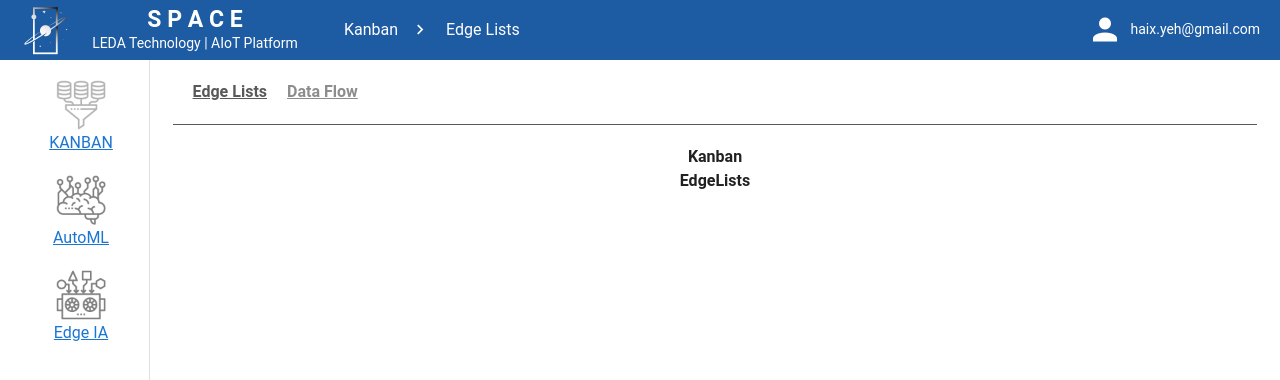
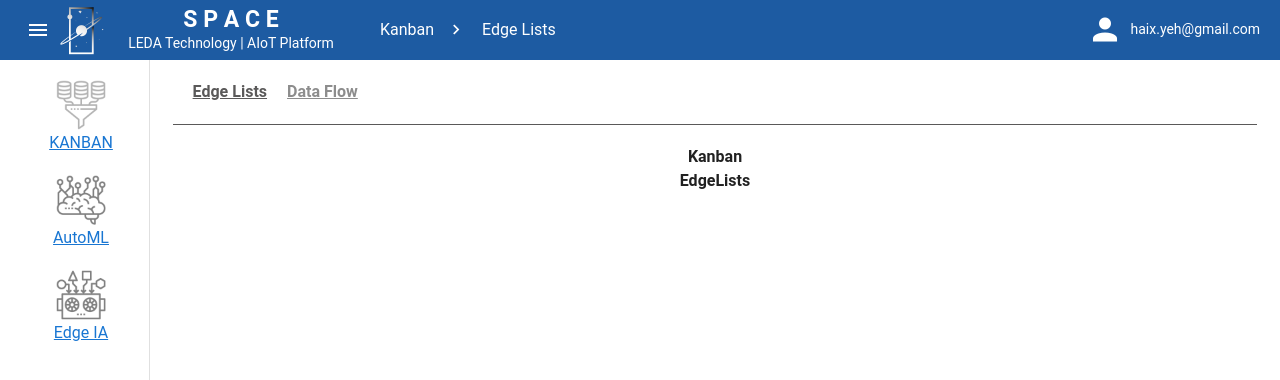
Before and after one commit to cloud-grazing/vue, a Vue app in the folder main/: page /edgeLists in a window 1280 px wide. Shown: the top 380 px of the page. Built offline with nearby package versions, Linux system fonts and the light colour scheme.

Commit message:
[修改]調整RWD樣式

```diff
--- a/main/src/components/Header.vue
+++ b/main/src/components/Header.vue
@@ -1,22 +1,25 @@
 <template>
     <v-system-bar app height="60" class="header">
+        <v-app-bar-nav-icon @click="controlDrawer" />
         <img src="@/assets/logo.png" alt="" width="50" />
         <div class="company">
             <span class="first">S P A C E</span>
-            <span class="second">LEDA Technology | AIoT Platform</span>
+            <span v-if="handelHeaderHide" class="second">LEDA Technology | AIoT Platform</span>
         </div>
-        <v-breadcrumbs :items="breadcrumbs" class="bread" activeClass="bread-active">
+        <template v-if="login">
+            <v-breadcrumbs v-if="handelHeaderHide" :items="breadcrumbs" class="bread" activeClass="bread-active">
                 <template v-slot:divider>
                     <v-icon>mdi-chevron-right</v-icon>
                 </template>
             </v-breadcrumbs>
             <v-spacer />
             <div class="user">
-            <v-icon large color="while">
+                <v-icon v-if="handelHeaderHide" large color="while">
                     mdi-account
                 </v-icon>
                 haix.yeh@gmail.com
             </div>
+        </template>
     </v-system-bar>
 </template>
 
@@ -25,11 +28,21 @@
 export default {
     name: 'Home',
     components: {
-
+    },
+    props: {
+        login: {
+            type: Boolean,
+            require: false,
+            default: () => false
+        },
+        drawer: {
+            type: Boolean,
+            require: false,
+            default: () => true
+        }
     },
     data() {
         return {
-            drawer: null,
             breadcrumbs: [
                 {
                     text: 'test',
@@ -39,14 +52,31 @@ export default {
             ]
         };
     },
+    computed: {
+        handelHeaderHide() {
+            return this.headelHide(this.$vuetify.breakpoint.name);
+        }
+    },
     watch: {
         $route(route) {
             console.log(route.matched, 'onWatch');
             this.routerBread(route);
+        },
+        $vuetify: {
+            breakpoint: {
+                handler(breakpoint) {
+                    this.handelHeaderHide = this.headelHide(breakpoint);
+                },
+                deep: true,
+                immediate: true
+            }
+
+        },
+        drawer(val) {
+            console.log(val, 'onEvent');
         }
     },
     created() {
-        // console.log(this.$route.matched, 'fished router');
         this.routerBread(this.$route);
     },
     methods: {
@@ -68,6 +98,31 @@ export default {
                     });
                 });
             }
+        },
+        headelHide(breakpointName) {
+            let show = true;
+            // switch (breakpointName) {
+            //     case 'xs': return 220;
+            //     case 'sm': return 400;
+            //     case 'md': return 500;
+            //     case 'lg': return 600;
+            //     case 'xl': return 800;
+            // }
+            switch (breakpointName) {
+                case 'lg':
+                    show = true;
+                    break;
+                case 'xl':
+                    show = true;
+                    break;
+                default:
+                    show = false;
+                    break;
+            }
+            return show;
+        },
+        controlDrawer() {
+            this.$emit('controlDrawer', !this.drawer);
         }
     }
 };
@@ -79,7 +134,7 @@ export default {
     background: #1d5ba2;
     color: #FFF;
     .company {
-        width: 250px;
+        max-width: 250px;
         .first,
         .second {
             display: inline-block;
--- a/main/src/views/Login/Main.vue
+++ b/main/src/views/Login/Main.vue
@@ -1,34 +1,46 @@
 <template>
-    <div class="hello">
-        <h1>{{ msg2 }}</h1>
-    </div>
+    <v-app id="inspire">
+        <Header :login="false" />
+        <v-main>
+            <router-view />
+        </v-main>
+    </v-app>
 </template>
 
 <script>
+import { mapState } from 'vuex';
+
 export default {
-    name: 'Login',
+    name: 'Main',
+    components: {
+        Header: () => import('@/components/Header')
+    },
     data() {
         return {
-            msg2: 'Login'
+            drawer: null,
+            breadcrumbs: [
+                {
+                    text: 'test',
+                    disabled: false,
+                    href: 'test'
+                }
+            ]
         };
+    },
+    computed: {
+        ...mapState([
+            'Data'
+        ])
+    },
+    watch: {
+    },
+    created() {
+    },
+    methods: {
     }
 };
 </script>
 
-<!-- Add "scoped" attribute to limit CSS to this component only -->
-<style scoped lang="scss">
-h3 {
-  margin: 40px 0 0;
-}
-ul {
-  list-style-type: none;
-  padding: 0;
-}
-li {
-  display: inline-block;
-  margin: 0 10px;
-}
-a {
-  color: #42b983;
-}
+<style lang="scss">
 </style>
+<style src="@/css/common.scss" lang="scss"></style>
--- a/main/src/views/Main/Main.vue
+++ b/main/src/views/Main/Main.vue
@@ -1,7 +1,7 @@
 <template>
     <v-app id="inspire">
-        <Header />
-        <MainNav />
+        <Header :login="true" :drawer="drawer" @controlDrawer="controlDrawer" />
+        <MainNav :drawer="drawer" @controlDrawer="controlDrawer" />
         <v-main>
             <SubNav />
             <router-view />
@@ -11,19 +11,17 @@
 
 <script>
 import { mapState } from 'vuex';
-// import Header from '@/components/Header';
-import SubNav from './components/SubNav.vue';
 
 export default {
     name: 'Main',
     components: {
-        SubNav,
+        SubNav: () => import('./components/SubNav.vue'),
         Header: () => import('@/components/Header'),
         MainNav: () => import('./components/MainNav.vue')
     },
     data() {
         return {
-            drawer: null,
+            drawer: true,
             breadcrumbs: [
                 {
                     text: 'test',
@@ -43,45 +41,13 @@ export default {
     created() {
     },
     methods: {
+        controlDrawer(val) {
+            this.drawer = val;
+        }
     }
 };
 </script>
 
 <style lang="scss">
-#nav {
-  a {
-    display: block;
-    font-weight: bold;
-    color: rgb(141, 141, 141);
-
-    &.router-link-exact-active {
-      color: rgb(218, 88, 79);
-    }
-  }
-}
-
-.main .el-header {
-  background-color: #B3C0D1;
-  color: var(--el-text-color-primary);
-  text-align: center;
-  line-height: 60px;
-  height: 100px;
-  overflow: hidden;
-}
-.main .el-container {
-  height: calc(100vh - 100px);
-}
-.main .el-aside {
-  background-color: #d3dce6;
-  text-align: center;
-  overflow-y: auto;
-}
-
-.el-main {
-  background-color: #E9EEF3;
-  text-align: center;
-  overflow-y: auto;
-}
-
 </style>
 <style src="@/css/common.scss" lang="scss"></style>
--- a/main/src/views/Main/components/MainNav.vue
+++ b/main/src/views/Main/components/MainNav.vue
@@ -1,6 +1,6 @@
 <template>
     <v-navigation-drawer
-        v-model="drawer"
+        v-model="drawerModel"
         app
         width="150"
         top="60"
@@ -46,15 +46,31 @@ export default {
     name: 'MainNav',
     components: {
     },
+    props: {
+        drawer: {
+            type: Boolean,
+            require: false,
+            default: () => true
+        }
+    },
     data() {
         return {
-            drawer: null
+            // drawer: null
         };
     },
     computed: {
         ...mapState([
             'Data'
-        ])
+        ]),
+        drawerModel: {
+            get: function get() {
+                return this.drawer;
+            },
+            set: function set(val) {
+                console.log(val, 'val');
+                this.$emit('controlDrawer', val);
+            }
+        }
     },
     watch: {
     },
```
Lines whose indentation alone changed are shown as unchanged.
